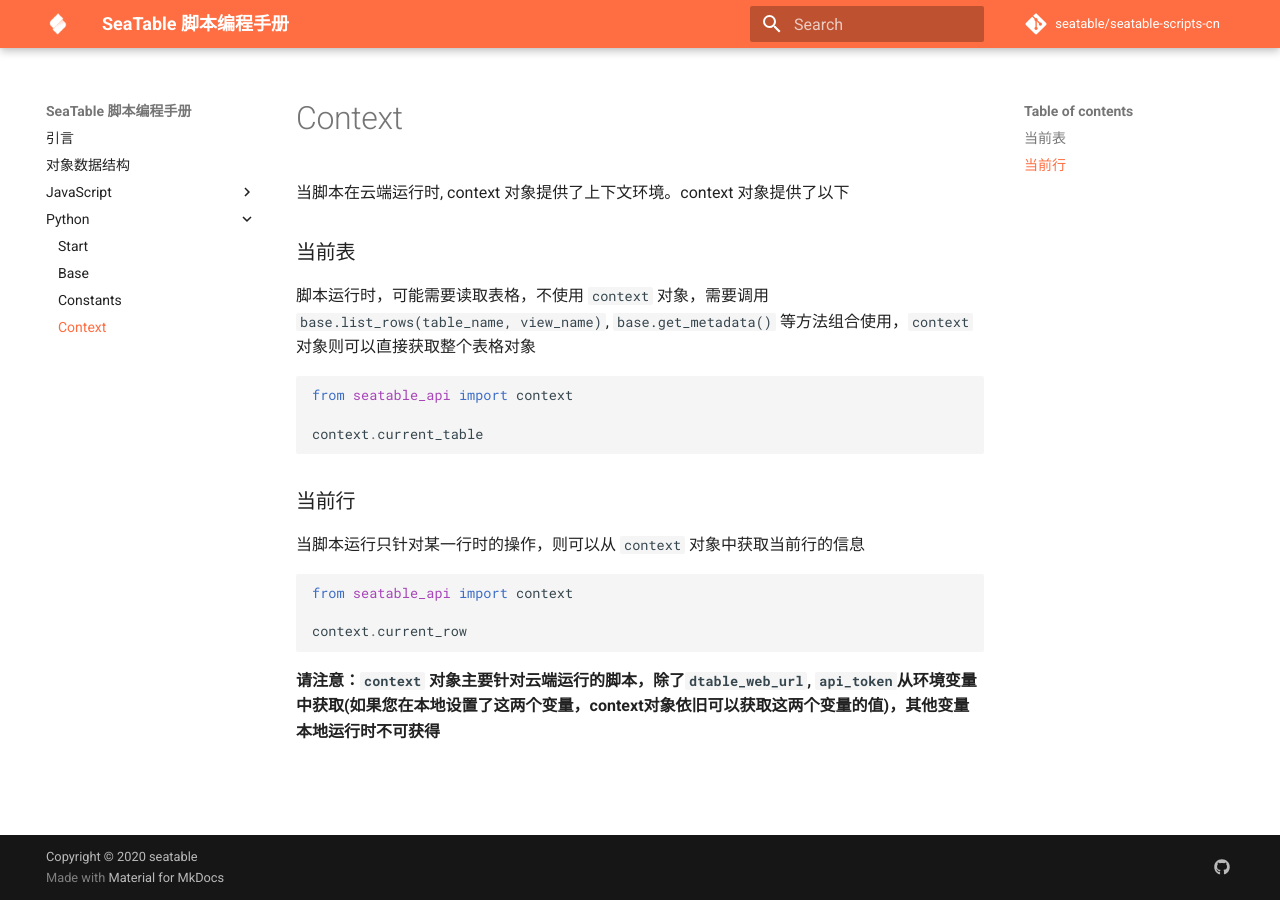
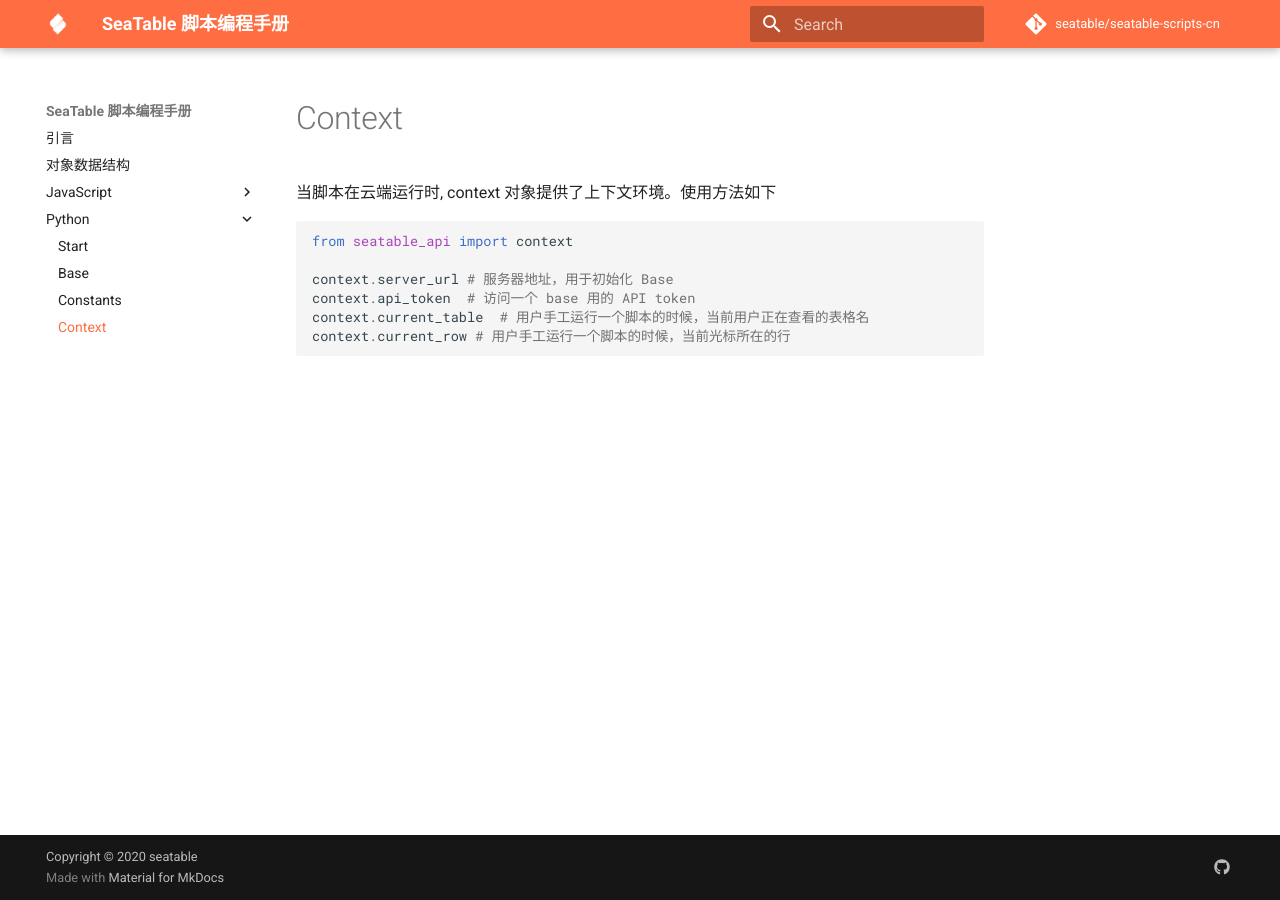
Before and after one commit to seatable/seatable-scripts-cn, an MkDocs documentation site: the page built from manual/python/context.md, in a window 1280 px wide. Built offline with MkDocs 1.6.1 and Material for MkDocs 9.7.7, drawn with Linux system fonts in a browser that asks for light colours; comment, search, counter and statistics services are not loaded.

Commit message:
Update context.md

````diff
--- a/manual/python/context.md
+++ b/manual/python/context.md
@@ -1,26 +1,12 @@
 # Context
 
-当脚本在云端运行时, context 对象提供了上下文环境。context 对象提供了以下
+当脚本在云端运行时, context 对象提供了上下文环境。使用方法如下
 
-
-### 当前表
-
-脚本运行时，可能需要读取表格，不使用 `context` 对象，需要调用 `base.list_rows(table_name, view_name)`, `base.get_metadata()` 等方法组合使用，`context` 对象则可以直接获取整个表格对象
-
-```
+```Python
 from seatable_api import context
 
-context.current_table
+context.server_url # 服务器地址，用于初始化 Base
+context.api_token  # 访问一个 base 用的 API token
+context.current_table  # 用户手工运行一个脚本的时候，当前用户正在查看的表格名
+context.current_row # 用户手工运行一个脚本的时候，当前光标所在的行
 ```
-
-### 当前行
-
-当脚本运行只针对某一行时的操作，则可以从 `context` 对象中获取当前行的信息
-
-```
-from seatable_api import context
-
-context.current_row
-```
-
-**请注意：`context` 对象主要针对云端运行的脚本，除了`dtable_web_url`, `api_token`从环境变量中获取(如果您在本地设置了这两个变量，context对象依旧可以获取这两个变量的值)，其他变量本地运行时不可获得**
````
